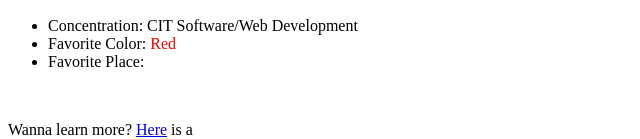
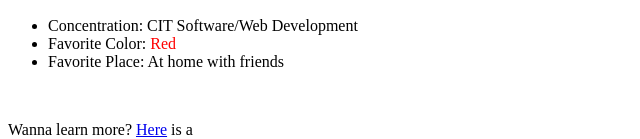
Before and after one commit to snolte26/GithubHostingHomework, a plain HTML site: page index.html in a window 1280 px wide. Shown: the part 148-287 px from the top of the page, without its empty margins (0-640 px from the left). Drawn offline with Linux system fonts and the light colour scheme.

Commit message:
Update index.html

```diff
--- a/index.html
+++ b/index.html
@@ -14,7 +14,7 @@
 		<ul>
 			<li>Concentration: CIT Software/Web Development</li>
 			<li>Favorite Color: <span class="favColor">Red</span></li>
-			<li>Favorite Place: </li>
+			<li>Favorite Place: At home with friends</li>
 		</ul>
 		<br>
 		<p>Wanna learn more? <a href="https://bobbi.ivytech.edu/~anolte5/Personal%20Site/FP3/">Here</a> is a <br>site I made back in Ivy Tech. <br>I've slept since making it but everything <br>will come back to me.</p>
```
